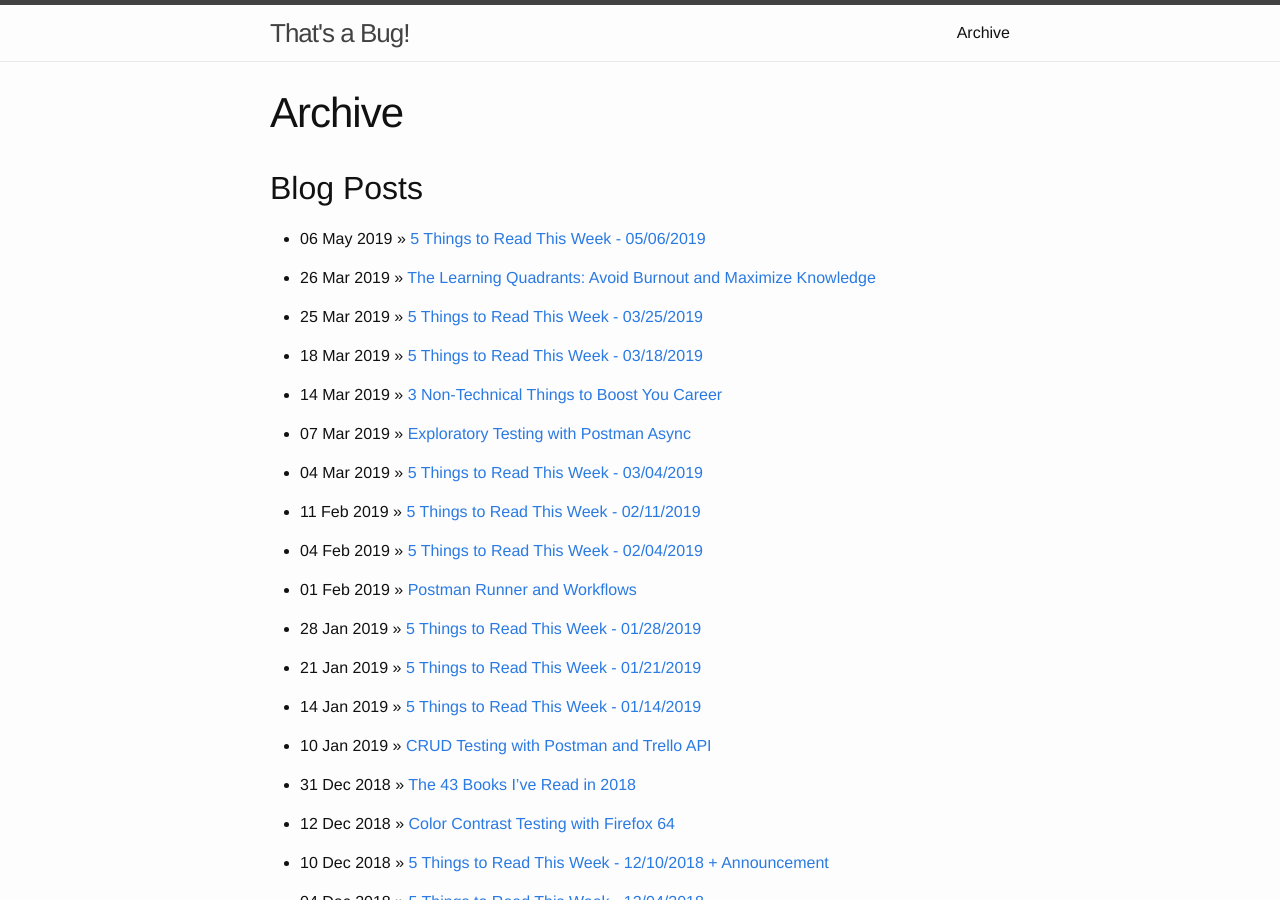
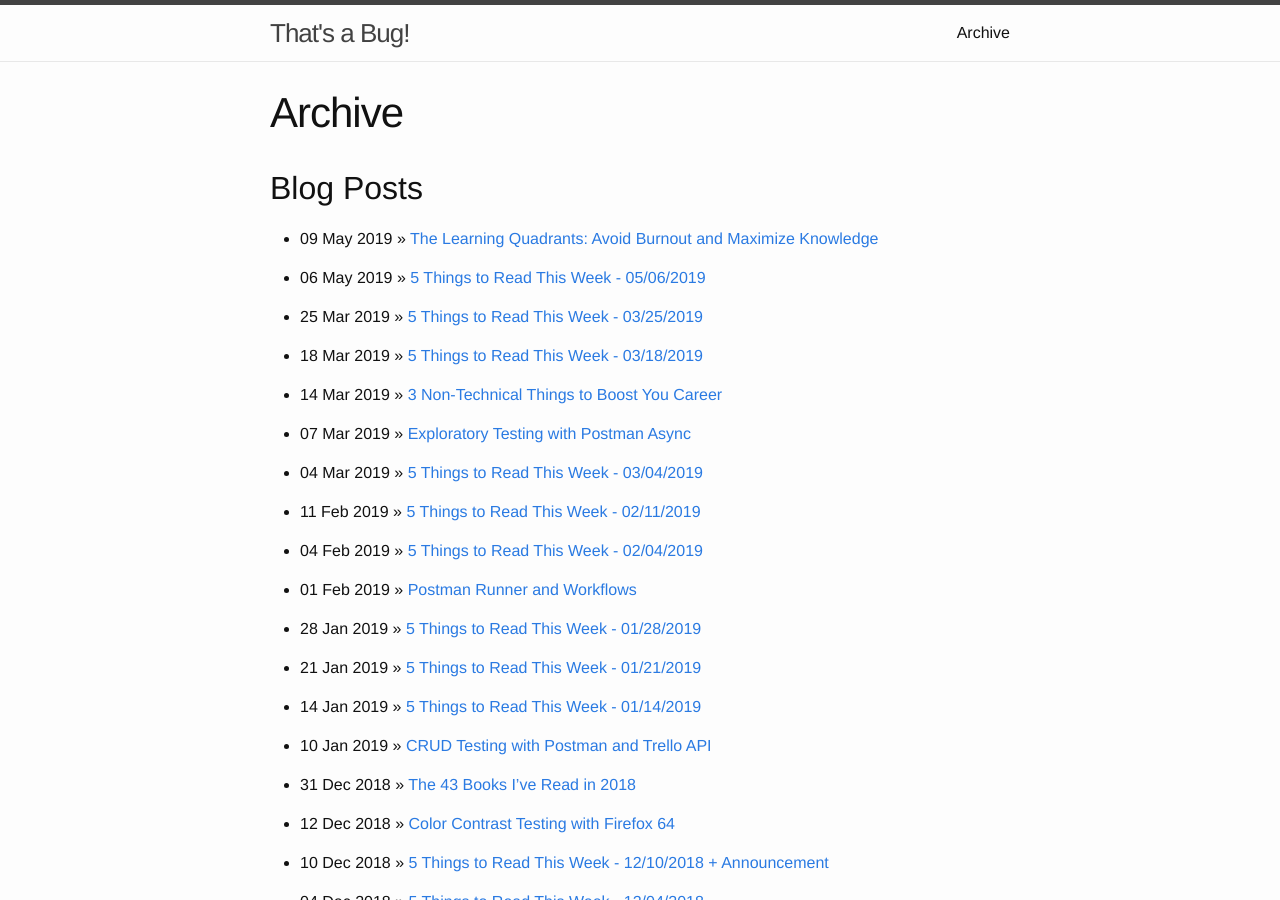
Before and after one commit to JoaoGFarias/JoaoGFarias.github.io, a Jekyll site: the page built from archive.markdown, in a window 1280 px wide and 900 px high. Built offline with Jekyll 4.4.1, drawn with Linux system fonts in a browser that asks for light colours.

Commit message:
Adjusting date

```diff
--- a/_posts/2019-04-28-the_learning_quadrant.markdown
+++ b/_posts/2019-05-09-the_learning_quadrant.markdown
@@ -1,7 +1,7 @@
 ---
 layout: post
 title: "The Learning Quadrants: Avoid Burnout and Maximize Knowledge"
-date: 2019-03-26 08:00:00 +0100
+date: 2019-05-09 08:00:00 +0100
 author: João Farias
 version: 1.0.0
 tags: career learning personal-development
```
